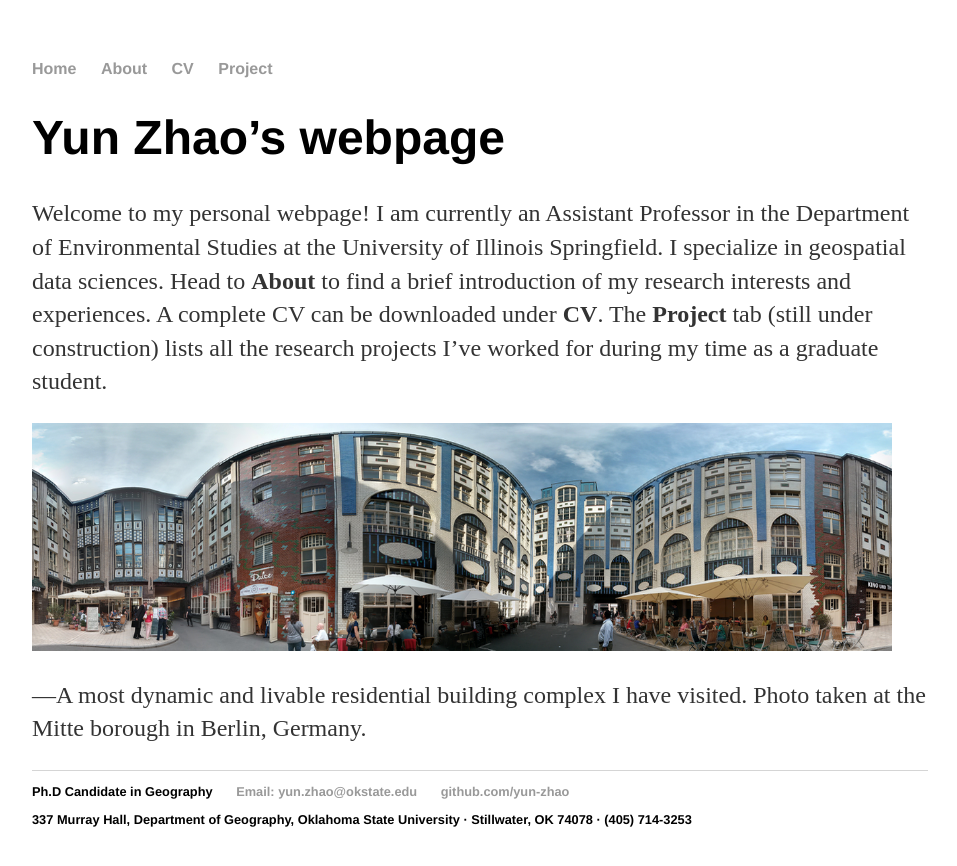
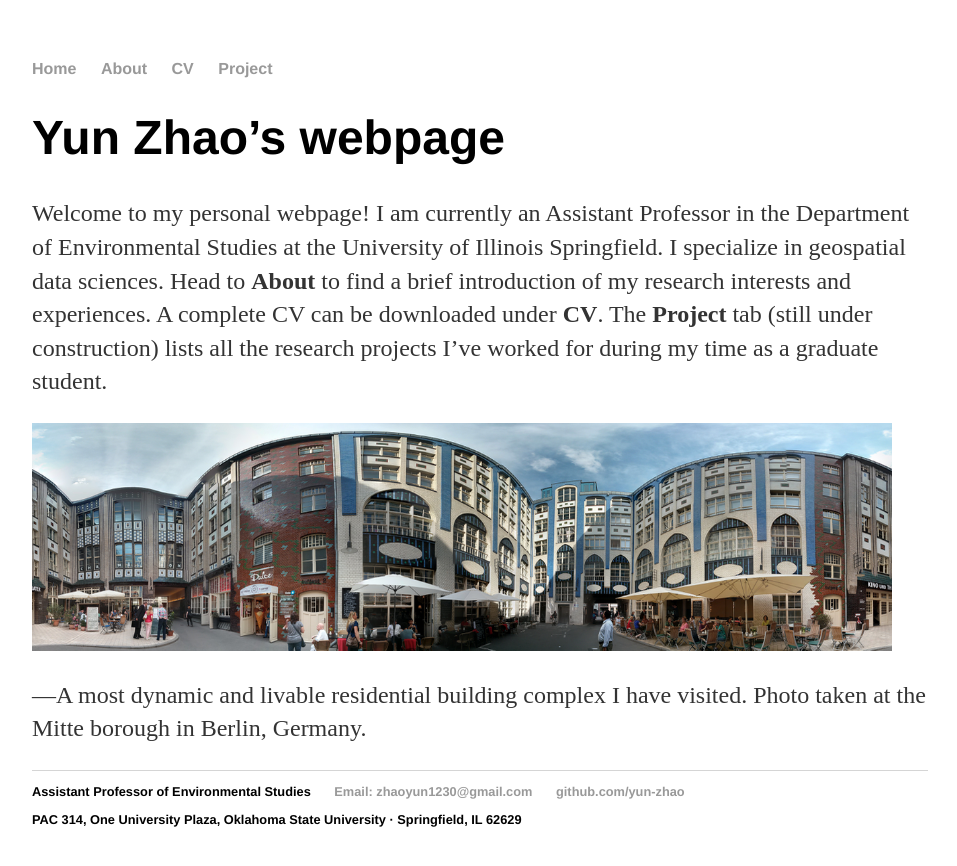
Before and after one commit to yun-zhao/yun-zhao.github.io, a Jekyll site: the page built from index.html, in a window 1280 px wide. Shown: the top 866 px of the page, without its empty margins (160-1117 px from the left). Built offline with Jekyll 4.4.1, drawn with Linux system fonts in a browser that asks for light colours.

Commit message:
Update default.html
updated contact info and address

```diff
--- a/_layouts/default.html
+++ b/_layouts/default.html
@@ -28,13 +28,13 @@
 			</div><!-- /.container -->
   <footer>
    <ul>
-   <li>Ph.D Candidate in Geography</li>
-   <li><a href="mailto:yun.zhao@okstate.edu">Email: yun.zhao@okstate.edu</a></li>
+   <li>Assistant Professor of Environmental Studies</li>
+   <li><a href="mailto:zhaoyun1230@gmail.com">Email: zhaoyun1230@gmail.com</a></li>
    <li><a href="https://github.com/yun-zhao"  target="_blank">github.com/yun-zhao</a></li>
    </ul>
    <ul>
 
-   <li>337 Murray Hall, Department of Geography, Oklahoma State University · Stillwater, OK 74078 · (405) 714-3253 </li>
+   <li>PAC 314, One University Plaza, Oklahoma State University · Springfield, IL 62629 </li>
 
    </ul>
   </footer>
```
